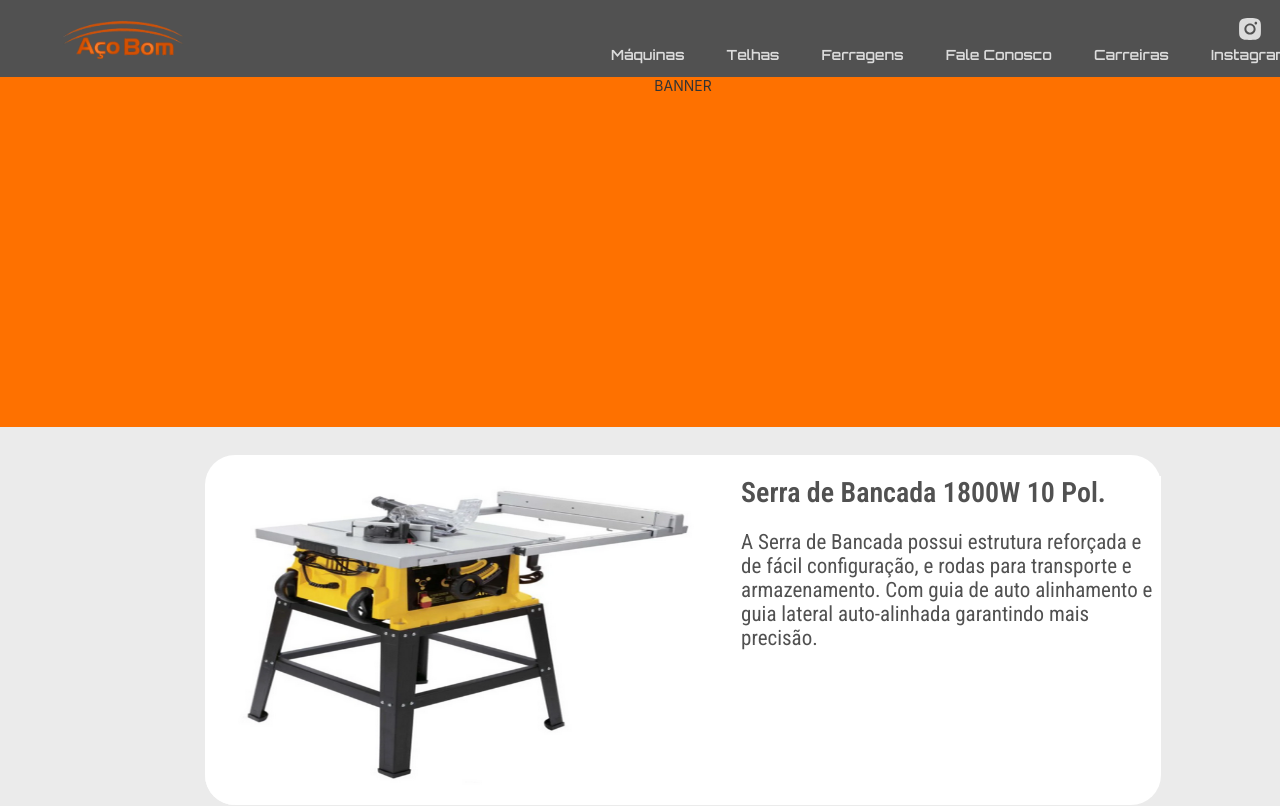
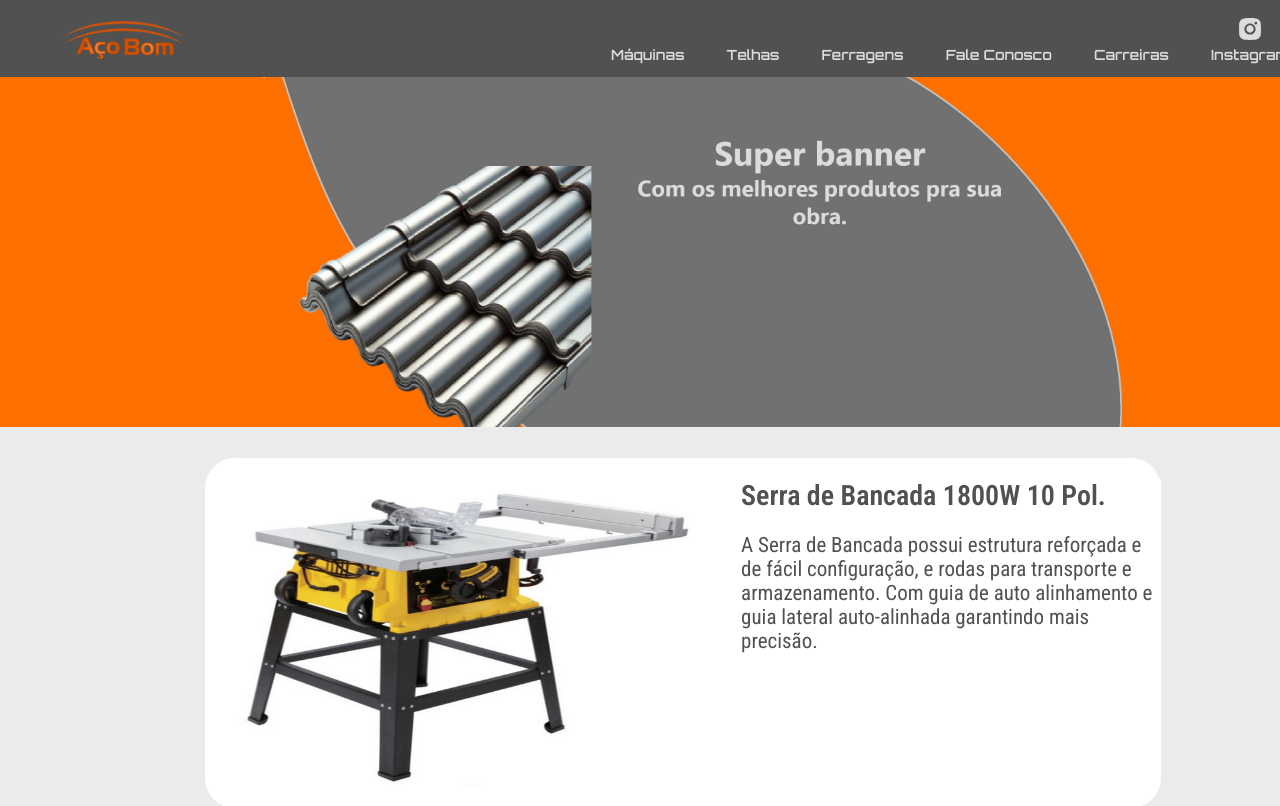
Before and after one commit to MarmoW/Acobom-front, a React (Create React App) app: page / in a window 1280 px wide. Shown: the top 806 px of the page. Built offline with nearby package versions, Linux system fonts and the light colour scheme.

Commit message:
Feat: More changes to components

```diff
--- a/src/App.js
+++ b/src/App.js
@@ -24,7 +24,9 @@
           </Button1>
         </div>
       </Header>
-      <BannerImg>BANNER</BannerImg>
+      <a href="https://google.com" target="_blank" rel="noopener noreferrer">
+        <BannerImg  style={{ userSelect: "none" }} src="/imgs/mock-banner1.jpg" href="google.com"/>
+      </a>
       <ProductsContainer>
         <FeaturedProduct>
           <FeaturedPic src="/imgs/mock-pic1.png" alt="Table saw"/>
--- a/src/components/styles.js
+++ b/src/components/styles.js
@@ -20,7 +20,6 @@
 font-weight: 600;
 justify-content: center;
 align-items: center;
-background-color:#515151;
 max-height: 100%;
 margin: 1.5em;
 color:#DCDCDC;
@@ -105,7 +104,7 @@
   }
 `;
 
-const BannerImg = styled.div`
+const BannerImg = styled.img`
 width:100%;
 min-width: 100wh;
 height: 25em;
```
Also changed, not shown: public/imgs/mock-banner1.jpg (added).
